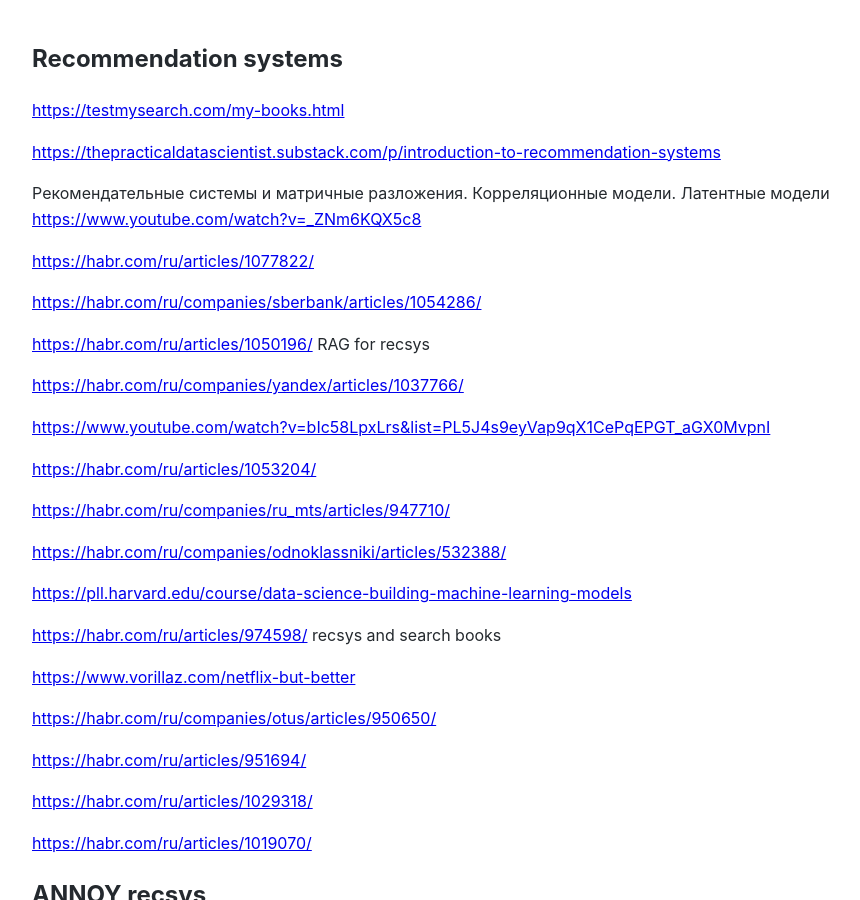
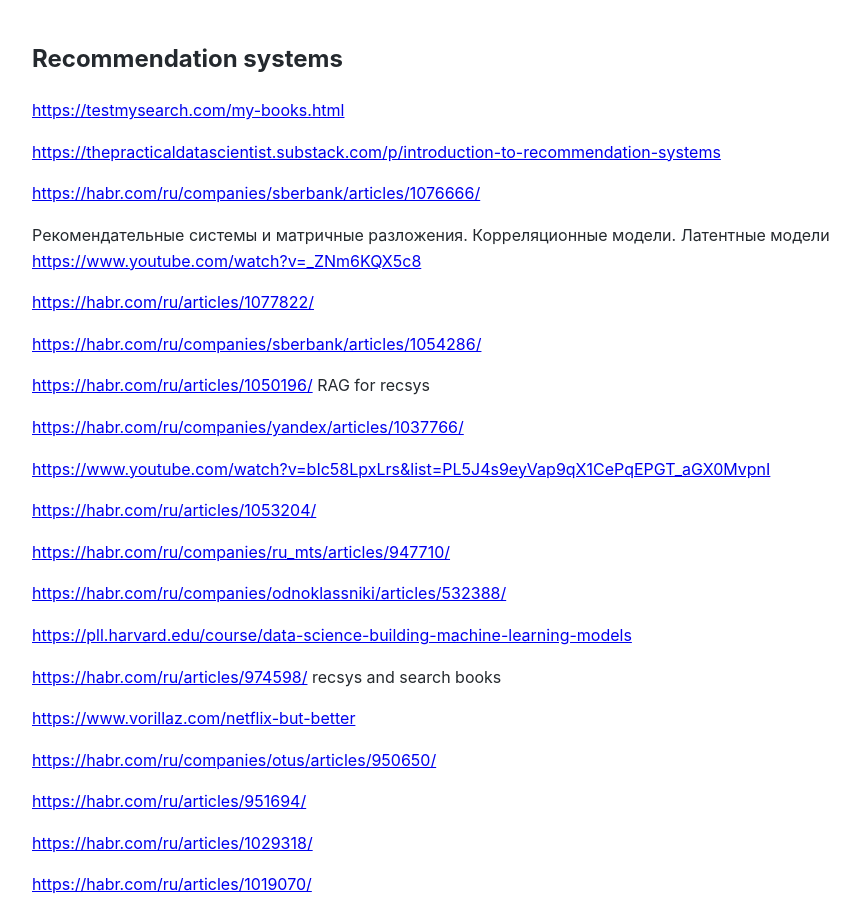
Before and after one commit to Michael-Lubinsky/michael-lubinsky.github.com, a Jekyll site: the page built from ml/recsys.md, in a window 1280 px wide and 900 px high. Shown: the whole window, without its empty margins (158-1018 px from the left). Built offline with Jekyll 4.4.1, drawn with Linux system fonts in a browser that asks for light colours; our own code applies the rules of GitHub Pages for plain Markdown files.

Commit message:
Update links in recsys.md

```diff
--- a/ml/recsys.md
+++ b/ml/recsys.md
@@ -3,6 +3,8 @@
 <https://testmysearch.com/my-books.html>
 
 <https://thepracticaldatascientist.substack.com/p/introduction-to-recommendation-systems>
+
+<https://habr.com/ru/companies/sberbank/articles/1076666/>
 
 Рекомендательные системы и матричные разложения. Корреляционные модели. Латентные модели
 <https://www.youtube.com/watch?v=_ZNm6KQX5c8>
```
